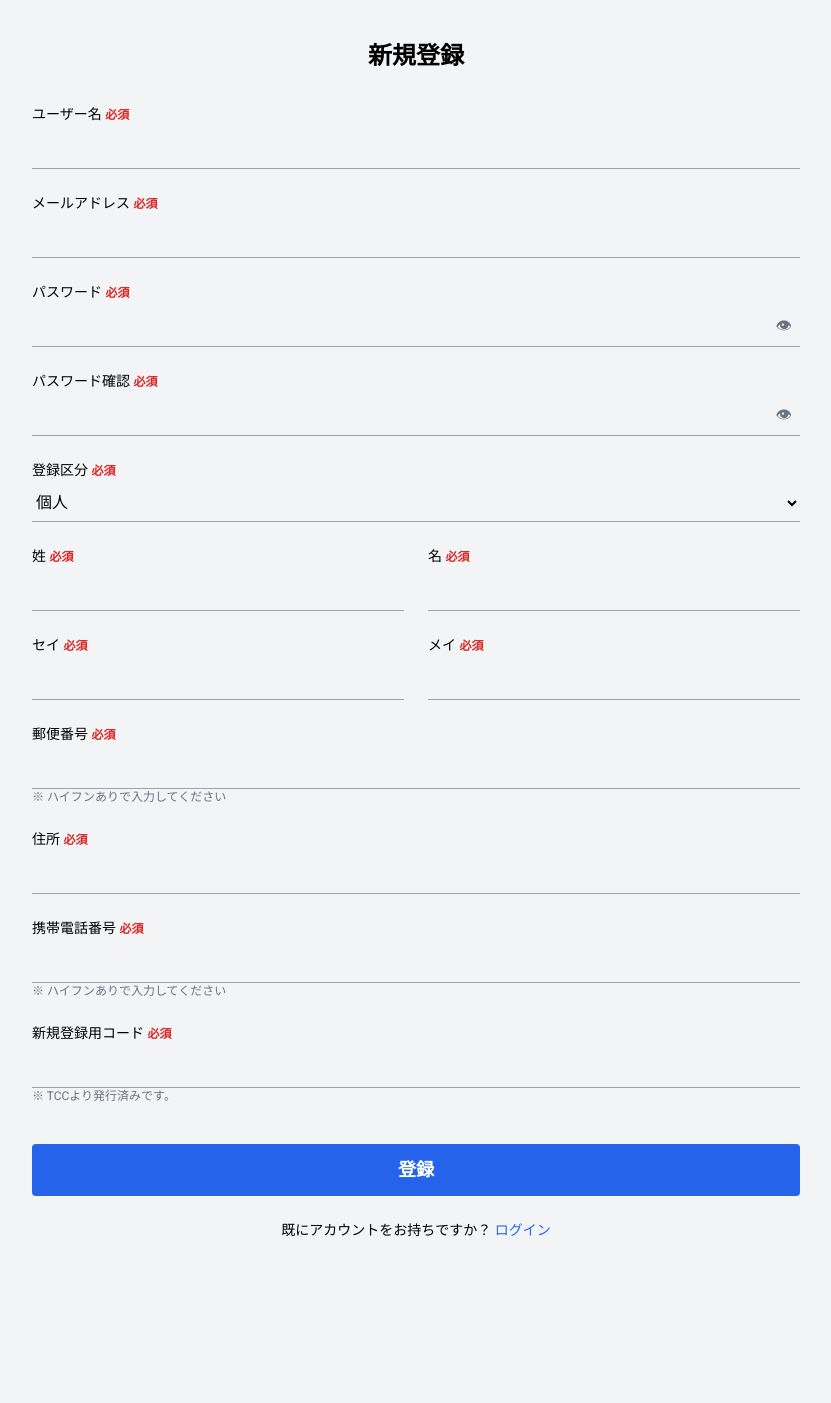
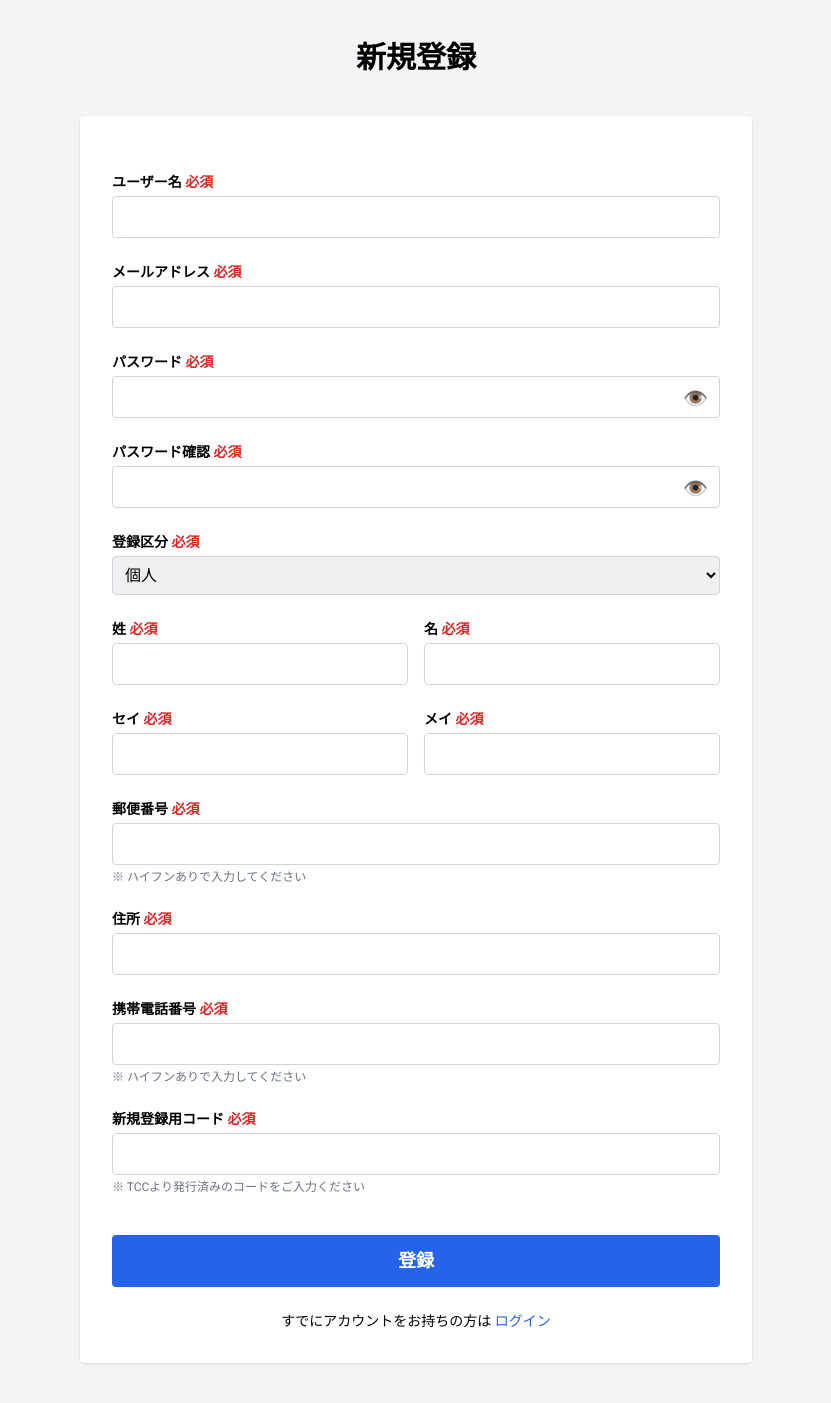
Before and after one commit to ryu-matsu2002/ver12-ai-posting-tool, a Flask app: page /register in a window 1280 px wide. Shown: the whole page, without its empty margins (224-1055 px from the left). Before the commit the page ends 1237 px from the top, so only its background shows below. Run offline with Flask 3, Linux system fonts and the light colour scheme; some libraries are stand-ins or nearby versions.

Commit message:
本番環境への修正を反映

```diff
--- a/app/templates/register.html
+++ b/app/templates/register.html
@@ -3,108 +3,108 @@
 
 {% block content %}
 <div class="min-h-screen bg-gray-100 px-4 py-10">
-  <h2 class="text-2xl font-semibold mb-8 text-center">新規登録</h2>
+  <h2 class="text-3xl font-bold mb-10 text-center">新規登録</h2>
 
-  <form method="post" class="w-full max-w-3xl mx-auto space-y-6">
+  <form method="post" class="w-full max-w-2xl mx-auto space-y-6 bg-white p-8 rounded shadow">
     {{ form.hidden_tag() }}
 
     <!-- ユーザー名 -->
     <div>
-      <label class="block mb-1 font-medium text-sm">ユーザー名 <span class="text-red-600 text-xs font-bold">必須</span></label>
-      {{ form.username(class="w-full border-b border-gray-400 bg-transparent focus:outline-none py-2") }}
+      <label class="block text-sm font-bold mb-1">ユーザー名 <span class="text-red-600">必須</span></label>
+      {{ form.username(class="w-full border border-gray-300 p-2 rounded") }}
     </div>
 
     <!-- メールアドレス -->
     <div>
-      <label class="block mb-1 font-medium text-sm">メールアドレス <span class="text-red-600 text-xs font-bold">必須</span></label>
-      {{ form.email(class="w-full border-b border-gray-400 bg-transparent focus:outline-none py-2") }}
+      <label class="block text-sm font-bold mb-1">メールアドレス <span class="text-red-600">必須</span></label>
+      {{ form.email(class="w-full border border-gray-300 p-2 rounded") }}
     </div>
 
     <!-- パスワード -->
     <div>
-      <label class="block mb-1 font-medium text-sm">パスワード <span class="text-red-600 text-xs font-bold">必須</span></label>
+      <label class="block text-sm font-bold mb-1">パスワード <span class="text-red-600">必須</span></label>
       <div class="relative">
-        {{ form.password(class="w-full border-b border-gray-400 bg-transparent focus:outline-none py-2 pr-10", id="password") }}
-        <span class="absolute right-2 top-2 cursor-pointer text-gray-500" onclick="togglePassword('password')">👁</span>
+        {{ form.password(class="w-full border border-gray-300 p-2 rounded pr-10", id="password") }}
+        <span class="absolute right-3 top-2 text-xl cursor-pointer text-gray-600" onclick="togglePassword('password')">👁️</span>
       </div>
     </div>
 
     <!-- パスワード確認 -->
     <div>
-      <label class="block mb-1 font-medium text-sm">パスワード確認 <span class="text-red-600 text-xs font-bold">必須</span></label>
+      <label class="block text-sm font-bold mb-1">パスワード確認 <span class="text-red-600">必須</span></label>
       <div class="relative">
-        {{ form.confirm(class="w-full border-b border-gray-400 bg-transparent focus:outline-none py-2 pr-10", id="confirm") }}
-        <span class="absolute right-2 top-2 cursor-pointer text-gray-500" onclick="togglePassword('confirm')">👁</span>
+        {{ form.confirm(class="w-full border border-gray-300 p-2 rounded pr-10", id="confirm") }}
+        <span class="absolute right-3 top-2 text-xl cursor-pointer text-gray-600" onclick="togglePassword('confirm')">👁️</span>
       </div>
     </div>
 
     <!-- 区分 -->
     <div>
-      <label class="block mb-1 font-medium text-sm">登録区分 <span class="text-red-600 text-xs font-bold">必須</span></label>
-      {{ form.user_type(class="w-full border-b border-gray-400 bg-transparent focus:outline-none py-2", id="user_type") }}
+      <label class="block text-sm font-bold mb-1">登録区分 <span class="text-red-600">必須</span></label>
+      {{ form.user_type(class="w-full border border-gray-300 p-2 rounded", id="user_type") }}
     </div>
 
-    <!-- 法人専用フィールド -->
+    <!-- 法人専用 -->
     <div id="corporate_fields" class="space-y-4 hidden">
       <div>
-        <label class="block mb-1 font-medium text-sm">会社名 <span class="text-red-600 text-xs font-bold">必須</span></label>
-        {{ form.company_name(class="w-full border-b border-gray-400 bg-transparent focus:outline-none py-2") }}
+        <label class="block text-sm font-bold mb-1">会社名 <span class="text-red-600">必須</span></label>
+        {{ form.company_name(class="w-full border border-gray-300 p-2 rounded") }}
       </div>
       <div>
-        <label class="block mb-1 font-medium text-sm">会社名フリガナ <span class="text-red-600 text-xs font-bold">必須</span></label>
-        {{ form.company_kana(class="w-full border-b border-gray-400 bg-transparent focus:outline-none py-2") }}
+        <label class="block text-sm font-bold mb-1">会社名フリガナ <span class="text-red-600">必須</span></label>
+        {{ form.company_kana(class="w-full border border-gray-300 p-2 rounded") }}
       </div>
     </div>
 
     <!-- 氏名 -->
-    <div class="flex gap-6">
+    <div class="flex gap-4">
       <div class="w-1/2">
-        <label class="block mb-1 font-medium text-sm">姓 <span class="text-red-600 text-xs font-bold">必須</span></label>
-        {{ form.last_name(class="w-full border-b border-gray-400 bg-transparent focus:outline-none py-2") }}
+        <label class="block text-sm font-bold mb-1">姓 <span class="text-red-600">必須</span></label>
+        {{ form.last_name(class="w-full border border-gray-300 p-2 rounded") }}
       </div>
       <div class="w-1/2">
-        <label class="block mb-1 font-medium text-sm">名 <span class="text-red-600 text-xs font-bold">必須</span></label>
-        {{ form.first_name(class="w-full border-b border-gray-400 bg-transparent focus:outline-none py-2") }}
+        <label class="block text-sm font-bold mb-1">名 <span class="text-red-600">必須</span></label>
+        {{ form.first_name(class="w-full border border-gray-300 p-2 rounded") }}
       </div>
     </div>
 
     <!-- フリガナ -->
-    <div class="flex gap-6">
+    <div class="flex gap-4">
       <div class="w-1/2">
-        <label class="block mb-1 font-medium text-sm">セイ <span class="text-red-600 text-xs font-bold">必須</span></label>
-        {{ form.last_kana(class="w-full border-b border-gray-400 bg-transparent focus:outline-none py-2") }}
+        <label class="block text-sm font-bold mb-1">セイ <span class="text-red-600">必須</span></label>
+        {{ form.last_kana(class="w-full border border-gray-300 p-2 rounded") }}
       </div>
       <div class="w-1/2">
-        <label class="block mb-1 font-medium text-sm">メイ <span class="text-red-600 text-xs font-bold">必須</span></label>
-        {{ form.first_kana(class="w-full border-b border-gray-400 bg-transparent focus:outline-none py-2") }}
+        <label class="block text-sm font-bold mb-1">メイ <span class="text-red-600">必須</span></label>
+        {{ form.first_kana(class="w-full border border-gray-300 p-2 rounded") }}
       </div>
     </div>
 
     <!-- 郵便番号 -->
     <div>
-      <label class="block mb-1 font-medium text-sm">郵便番号 <span class="text-red-600 text-xs font-bold">必須</span></label>
-      {{ form.postal_code(class="w-full border-b border-gray-400 bg-transparent focus:outline-none py-2") }}
-      <p class="text-xs text-gray-500">※ ハイフンありで入力してください</p>
+      <label class="block text-sm font-bold mb-1">郵便番号 <span class="text-red-600">必須</span></label>
+      {{ form.postal_code(class="w-full border border-gray-300 p-2 rounded") }}
+      <p class="text-xs text-gray-500 mt-1">※ ハイフンありで入力してください</p>
     </div>
 
-    <!-- 住所（統合） -->
+    <!-- 住所 -->
     <div>
-      <label class="block mb-1 font-medium text-sm">住所 <span class="text-red-600 text-xs font-bold">必須</span></label>
-      {{ form.address(class="w-full border-b border-gray-400 bg-transparent focus:outline-none py-2") }}
+      <label class="block text-sm font-bold mb-1">住所 <span class="text-red-600">必須</span></label>
+      {{ form.address(class="w-full border border-gray-300 p-2 rounded") }}
     </div>
 
-    <!-- 電話番号 -->
+    <!-- 携帯電話番号 -->
     <div>
-      <label class="block mb-1 font-medium text-sm">携帯電話番号 <span class="text-red-600 text-xs font-bold">必須</span></label>
-      {{ form.phone(class="w-full border-b border-gray-400 bg-transparent focus:outline-none py-2") }}
-      <p class="text-xs text-gray-500">※ ハイフンありで入力してください</p>
+      <label class="block text-sm font-bold mb-1">携帯電話番号 <span class="text-red-600">必須</span></label>
+      {{ form.phone(class="w-full border border-gray-300 p-2 rounded") }}
+      <p class="text-xs text-gray-500 mt-1">※ ハイフンありで入力してください</p>
     </div>
 
-    <!-- 登録キー -->
+    <!-- 登録コード -->
     <div>
-      <label class="block mb-1 font-medium text-sm">新規登録用コード <span class="text-red-600 text-xs font-bold">必須</span></label>
-      {{ form.register_key(class="w-full border-b border-gray-400 bg-transparent focus:outline-none py-2") }}
-      <p class="text-xs text-gray-500">※ TCCより発行済みです。</p>
+      <label class="block text-sm font-bold mb-1">新規登録用コード <span class="text-red-600">必須</span></label>
+      {{ form.register_key(class="w-full border border-gray-300 p-2 rounded") }}
+      <p class="text-xs text-gray-500 mt-1">※ TCCより発行済みのコードをご入力ください</p>
     </div>
 
     <!-- 登録ボタン -->
@@ -114,13 +114,13 @@
 
     <!-- ログインリンク -->
     <p class="text-center text-sm mt-6">
-      既にアカウントをお持ちですか？
+      すでにアカウントをお持ちの方は
       <a href="{{ url_for('main.login') }}" class="text-blue-600 hover:underline">ログイン</a>
     </p>
   </form>
 </div>
 
-<!-- JS：法人フィールド制御・パスワード表示切替 -->
+<!-- JS -->
 <script>
   document.addEventListener("DOMContentLoaded", function () {
     const userTypeSelect = document.getElementById("user_type");
```
